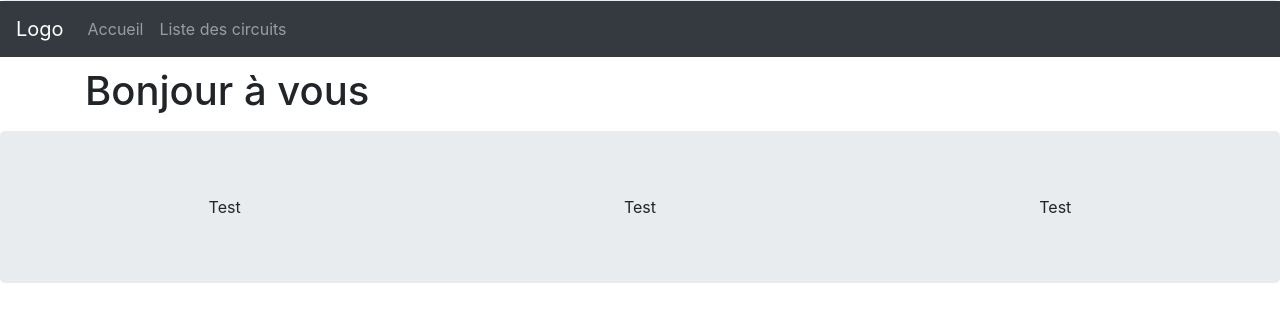
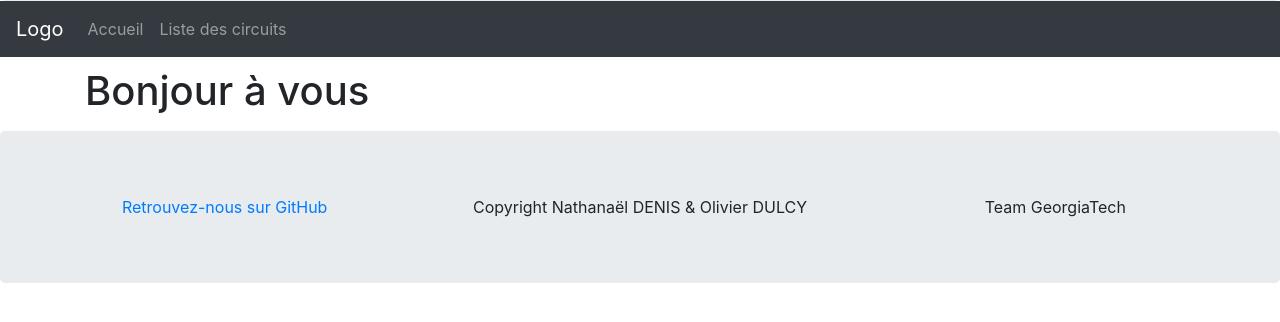
Before and after one commit to odulcy/proj-agvoy, a Symfony app: template templates/home.html.twig in a window 1280 px wide. Shown: the part 223-545 px from the top of the page. Run offline with Twig, Linux system fonts and the light colour scheme; the template is opened without the code that fills it, so the values that code supplies are empty; some libraries are stand-ins or nearby versions.

Commit message:
Footer modified. Authors added on README.

```diff
--- a/templates/base.html.twig
+++ b/templates/base.html.twig
@@ -47,9 +47,11 @@
       {% block footer %}
       <div class="jumbotron" style="margin-bottom:0">
         <div class="row">
-          <div class="col text-center">Test</div>
-          <div class="col text-center">Test</div>
-          <div class="col text-center">Test</div>
+          <div class="col text-center"><a
+               href="https://github.com/odulcy/proj-agvoy">Retrouvez-nous sur
+               GitHub</a></div>
+          <div class="col text-center">Copyright Nathanaël DENIS & Olivier DULCY</div>
+          <div class="col text-center">Team GeorgiaTech</div>
         </div>
       </div>
       {% endblock %}
```
Also changed, not shown: README.md.
